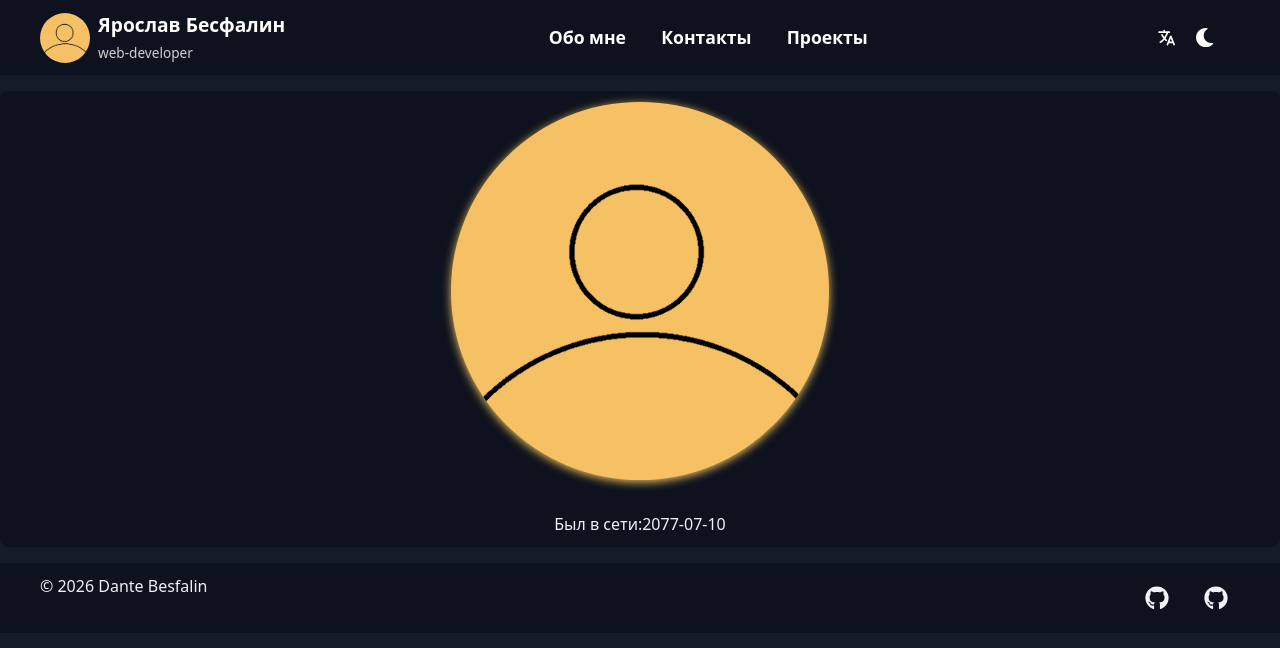
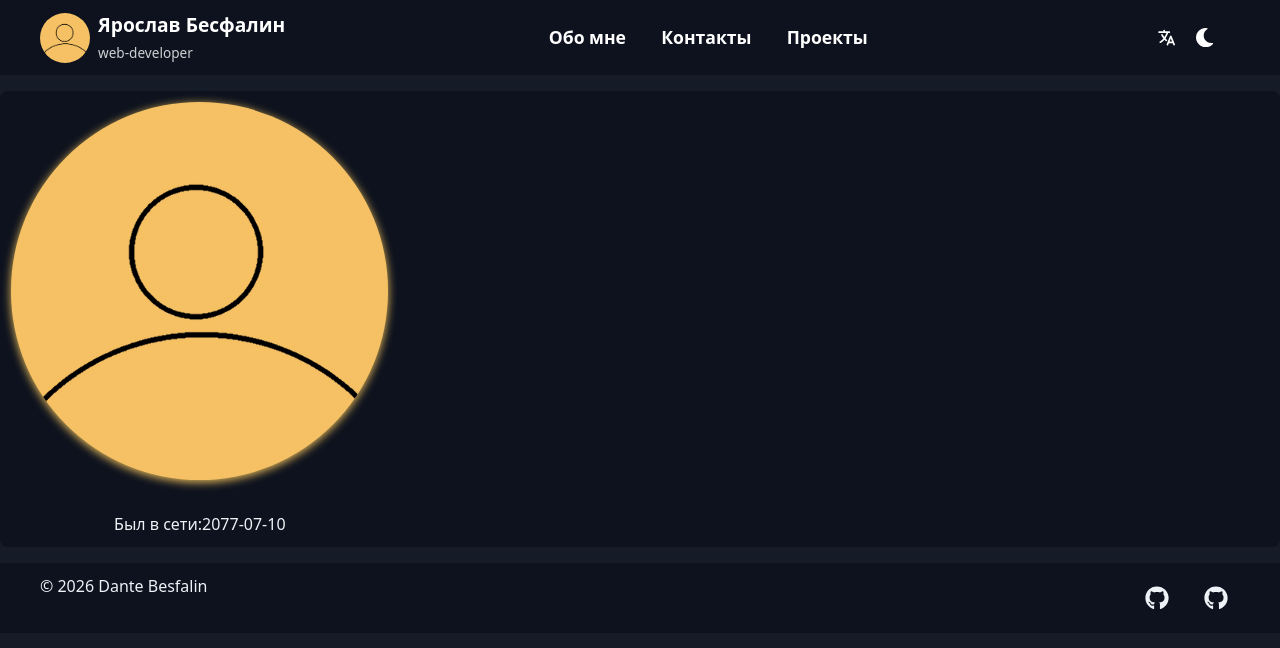
Before and after one commit to DanteBes/besfalin.ru_mockups, a React (Vite) app: page /about in a window 1280 px wide. Shown: the top 648 px of the page. Built offline with nearby package versions, Linux system fonts and the light colour scheme.

Commit message:
исправил стили в about.css'⚒️

```diff
--- a/src/components/About/About.jsx
+++ b/src/components/About/About.jsx
@@ -5,11 +5,13 @@ function About() {
   return (
     <main className={styles.about}>
       <div className={styles.aboutContent}>
-        <img className={styles.aboutAva} src={ava} alt="А где картинка?" />
-        <span className={styles.aboutAttendance}>
-          Был в сети:
-          <time dateTime="2077-07-17 02:13">2077-07-10</time>
-        </span>
+        <div className={styles.imageWrapper}>
+          <img className={styles.aboutAva} src={ava} alt="А где картинка?" />
+          <span className={styles.aboutAttendance}>
+            Был в сети:
+            <time dateTime="2077-07-17 02:13">2077-07-10</time>
+          </span>
+        </div>
       </div>
     </main>
   )
--- a/src/components/About/About.module.css
+++ b/src/components/About/About.module.css
@@ -7,7 +7,6 @@
 
 .aboutContent {
   display: flex;
-  align-items: center;
   flex-direction: column;
   gap: 2em;
   width: 100%;
@@ -17,8 +16,14 @@
 }
 
 .aboutAva {
-  margin: auto;
-  width: 30%;
   border-radius: 50%;
   filter: drop-shadow(0 2px 5px var(--accent-clr));
 }
+
+.imageWrapper {
+  display: flex;
+  flex-direction: column;
+  gap: 2em;
+  align-items: center;
+  width: 30%;
+}
```
